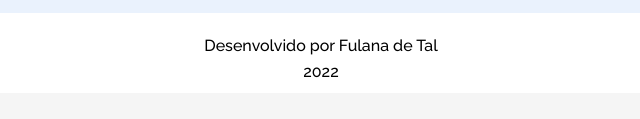
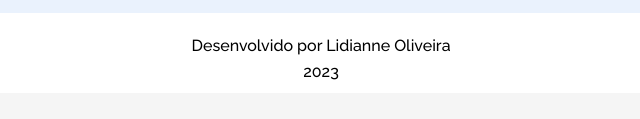
Before and after one commit to LidyJesus/Meu_portfolio, a plain HTML site: page index.html in a window 1280 px wide. Shown: the part 4282-4401 px from the top of the page, 319-959 px from the left. Drawn offline with Linux system fonts and the light colour scheme.

Commit message:
Update index.html

```diff
--- a/index.html
+++ b/index.html
@@ -272,8 +272,8 @@
 
         <section class="footer">
             <div class="rodape">
-                <p>Desenvolvido por Fulana de Tal</p>
-                <p>2022</p>
+                <p>Desenvolvido por Lidianne Oliveira</p>
+                <p>2023</p>
             </div>
         </section>
     </div>
```
